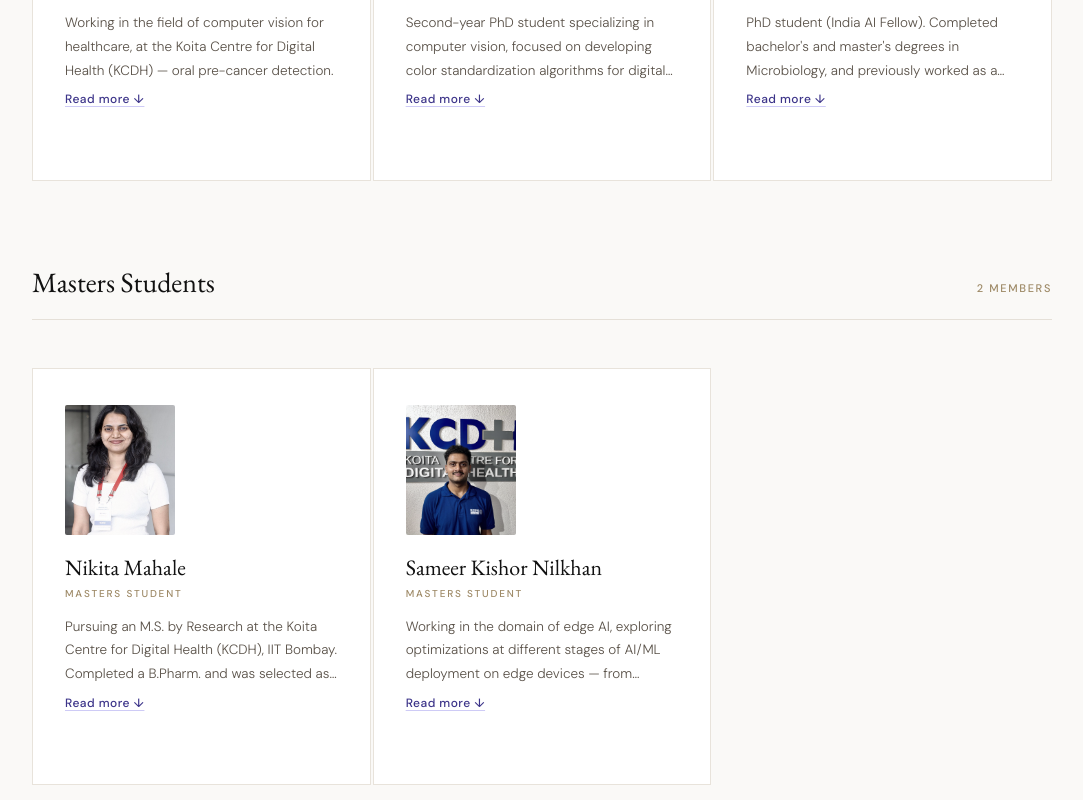
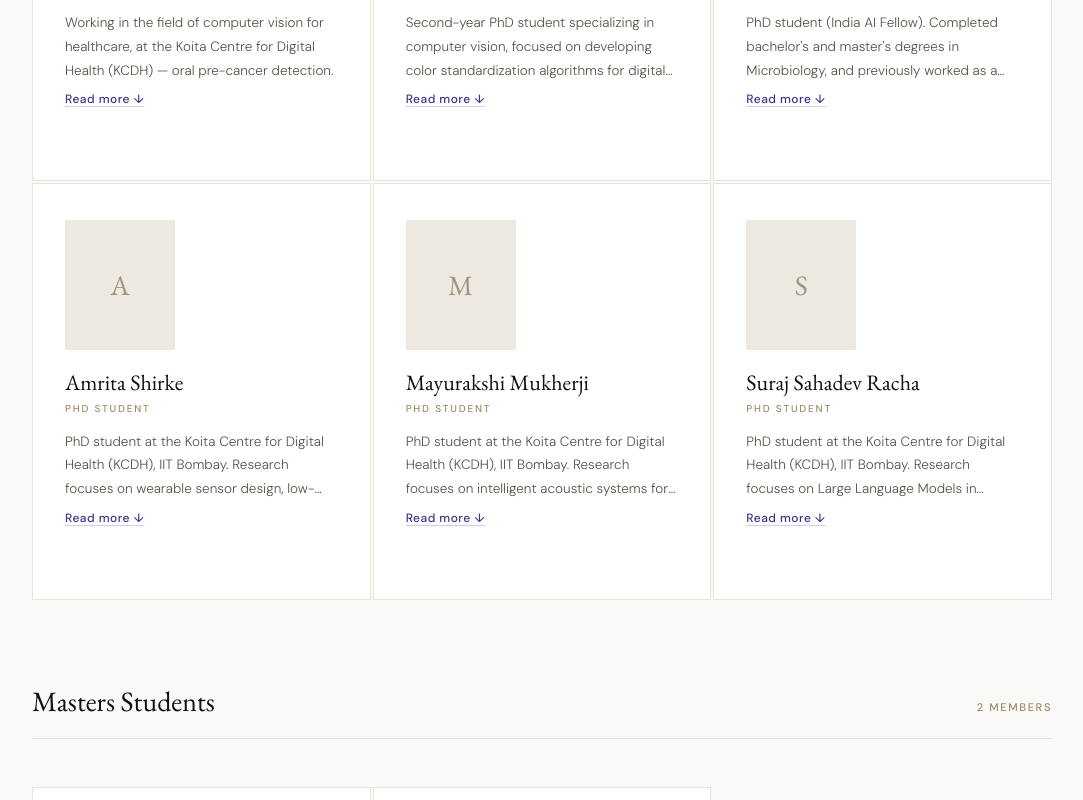
Before and after one commit to MicroBuddha/sml-website, a Next.js app: page /people in a window 1280 px wide. Shown: the part 952-1752 px from the top of the page, without its empty margins (98-1181 px from the left). Built offline with nearby package versions, Linux system fonts and the light colour scheme.

Commit message:
Add new team members to people.ts
Added new team members Amrita Shirke, Mayurakshi Mukherji, and Suraj Sahadev Racha with their details.

```diff
--- a/content/people.ts
+++ b/content/people.ts
@@ -106,18 +106,47 @@ export const people: Person[] = [
     bio: 'Department of Biosciences and Bioengineering (BSBE). Worked on AI in dentistry — dental caries screening from multimodal data using VLMs.',
   },
 
-  // Example — copy this block for each additional team member, then delete
-  // the comment markers:
-  //
-  // {
-  //   _id: 'jane-doe',
-  //   name: 'Jane Doe',
-  //   role: 'PhD Student',
-  //   seniorityOrder: 1,
-  //   photo: '/images/people/jane-doe.jpg',
-  //   email: 'jane@iitb.ac.in',
-  //   googleScholar: 'https://scholar.google.com/citations?user=XXXXXXX',
-  //   linkedin: 'https://www.linkedin.com/in/jane-doe/',
-  //   bio: 'Short 2–4 sentence biography.',
-  // },
+{
+    _id: 'amrita-shirke',
+    name: 'Amrita Shirke',
+    role: 'PhD Student',
+    seniorityOrder: 4,
+    // photo: download from https://drive.google.com/open?id=1STIVPuA3okOC-lAb9chSCdLls9tPufzU
+    //        save to /public/images/people/amrita.jpg, then set: photo: '/images/people/amrita.jpg'
+    photo: '',
+    email: '',
+    googleScholar: 'https://scholar.google.com/citations?user=DZUWIMQAAAAJ&hl=en',
+    // NOTE: this is a personal "profile/me" link that only works when Amrita is
+    // logged in — replace with her public profile URL (linkedin.com/in/...).
+    linkedin: 'https://www.linkedin.com/mwlite/profile/me?trk=p_mwlite_feed-secondary_nav',
+    bio: 'PhD student at the Koita Centre for Digital Health (KCDH), IIT Bombay. Research focuses on wearable sensor design, low-power analog front-ends, and prototype building.',
+  },
+
+  {
+    _id: 'mayurakshi-mukherji',
+    name: 'Mayurakshi Mukherji',
+    role: 'PhD Student',
+    seniorityOrder: 5,
+    // photo: download from https://drive.google.com/open?id=1D2m7lYRFJG3neJEGNBfLXtKMVXCk2sCy
+    //        save to /public/images/people/mayurakshi.jpg, then set: photo: '/images/people/mayurakshi.jpg'
+    photo: '',
+    email: '',
+    googleScholar: 'https://scholar.google.com/citations?hl=en&user=fMp6E_oAAAAJ',
+    linkedin: 'https://www.linkedin.com/in/mayurakshi-mukherji-ba4a83144',
+    bio: 'PhD student at the Koita Centre for Digital Health (KCDH), IIT Bombay. Research focuses on intelligent acoustic systems for healthcare, with applications in AI-based diagnosis, monitoring, and early detection of diverse pathologies.',
+  },
+
+  {
+    _id: 'suraj-sahadev-racha',
+    name: 'Suraj Sahadev Racha',
+    role: 'PhD Student',
+    seniorityOrder: 6,
+    // photo: download from https://drive.google.com/open?id=19zzroKaS5stxdKo3w6EItZMR09BTrnqg
+    //        save to /public/images/people/suraj.jpg, then set: photo: '/images/people/suraj.jpg'
+    photo: '',
+    email: '',
+    googleScholar: 'https://scholar.google.com/citations?user=Lq8xtrMAAAAJ&hl=en',
+    linkedin: 'https://www.linkedin.com/in/suraj-racha-a9519b186',
+    bio: 'PhD student at the Koita Centre for Digital Health (KCDH), IIT Bombay. Research focuses on Large Language Models in healthcare — specifically mental health — including conversational frameworks, benchmarking, and training resources.',
+  },
 ]
```
